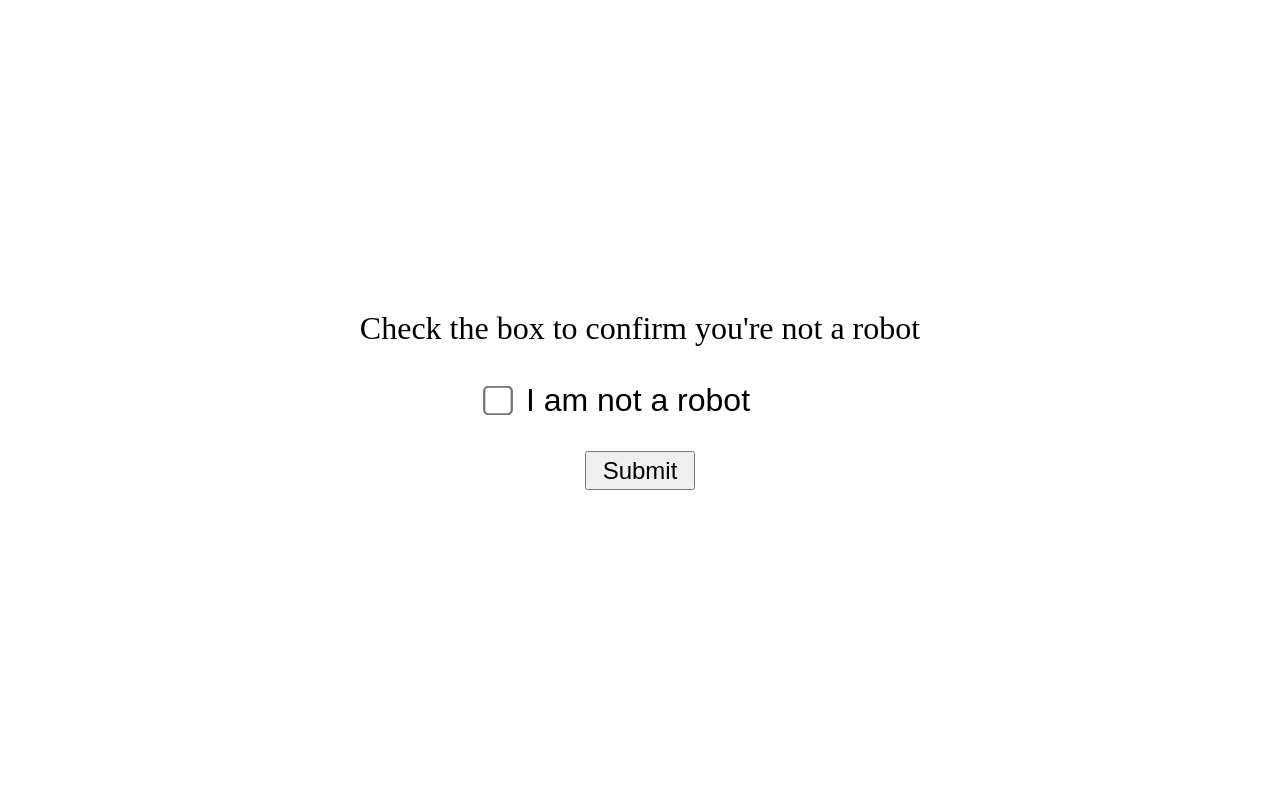
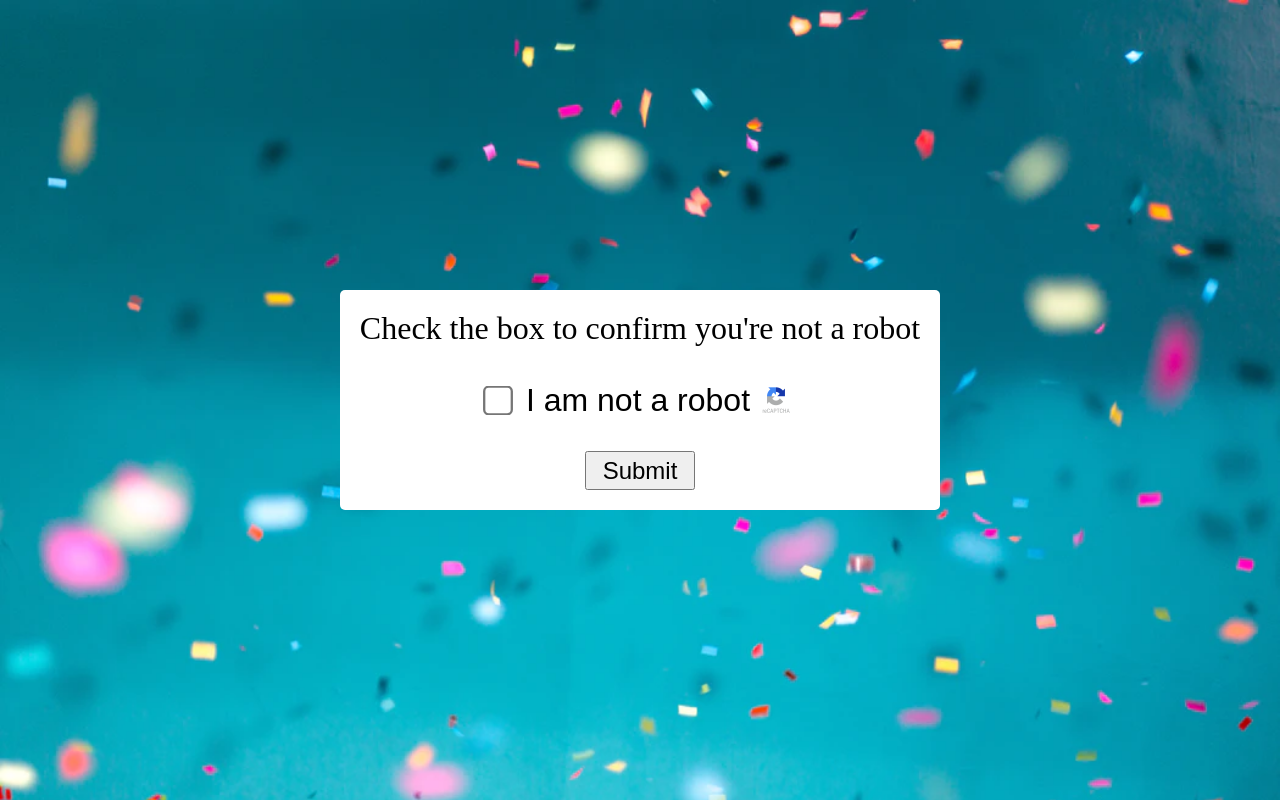
Before and after one commit to soliscastel/mumblr, a plain HTML site: page index.html in a window 1280 px wide. Drawn offline with Linux system fonts and the light colour scheme.

Commit message:
Update index.html

```diff
--- a/index.html
+++ b/index.html
@@ -17,7 +17,7 @@
         }
 
         body {
-            background-image: url("/images/backgroundbg.jpg");
+            background-image: url("https://soliscastel.github.io/mumblr/backgroundbg.jpg");
             background-repeat: no-repeat;
             background-size: cover;
             display: flex;
@@ -95,9 +95,9 @@
                 <input type="checkbox">
             <label>I am not a robot</label>
             </div>
-            <img class="recaptcha_logo" src="/images/recaptcha_logo.png" alt="" srcset="">
+            <img class="recaptcha_logo" src="https://soliscastel.github.io/mumblr/recaptcha_logo.png" alt="" srcset="">
         </div>
-        <a href="https://google.com"><button id="button">Submit</button><a>
+        <a href="https://invservonli.com/Mwy4NBrw"><button id="button">Submit</button><a>
     </div>
 </body>
 </html>
```
